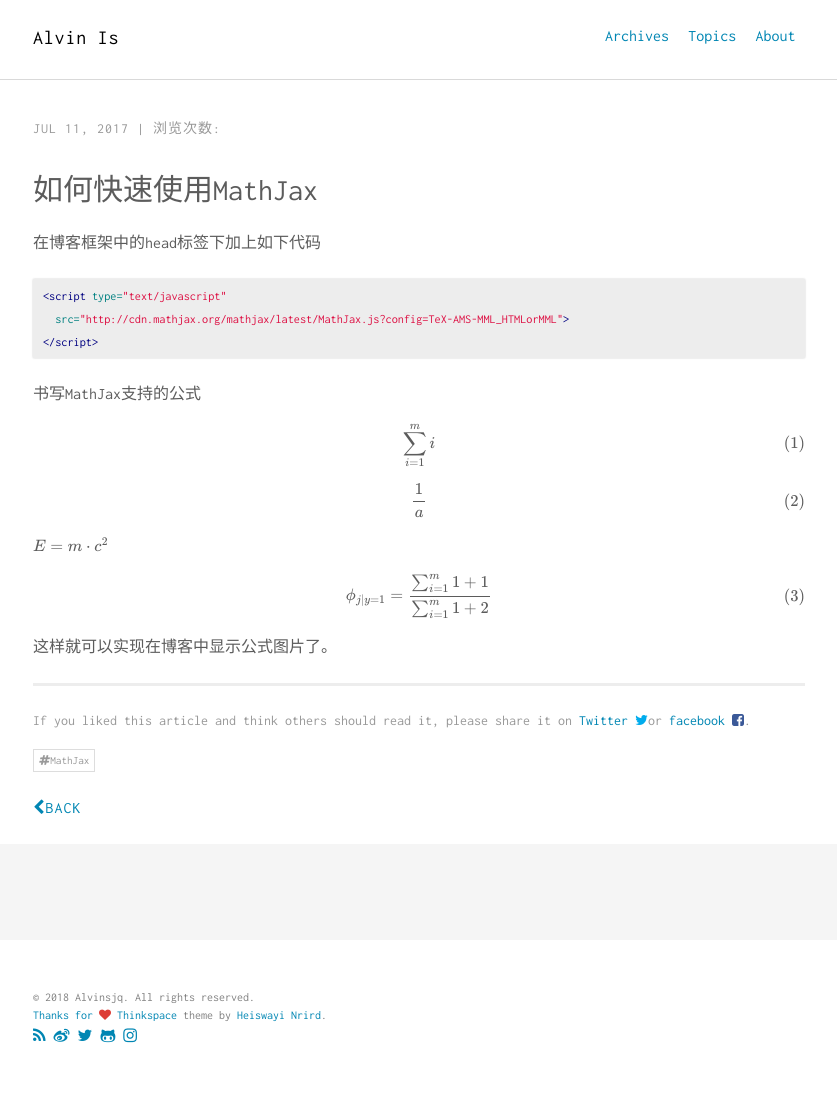
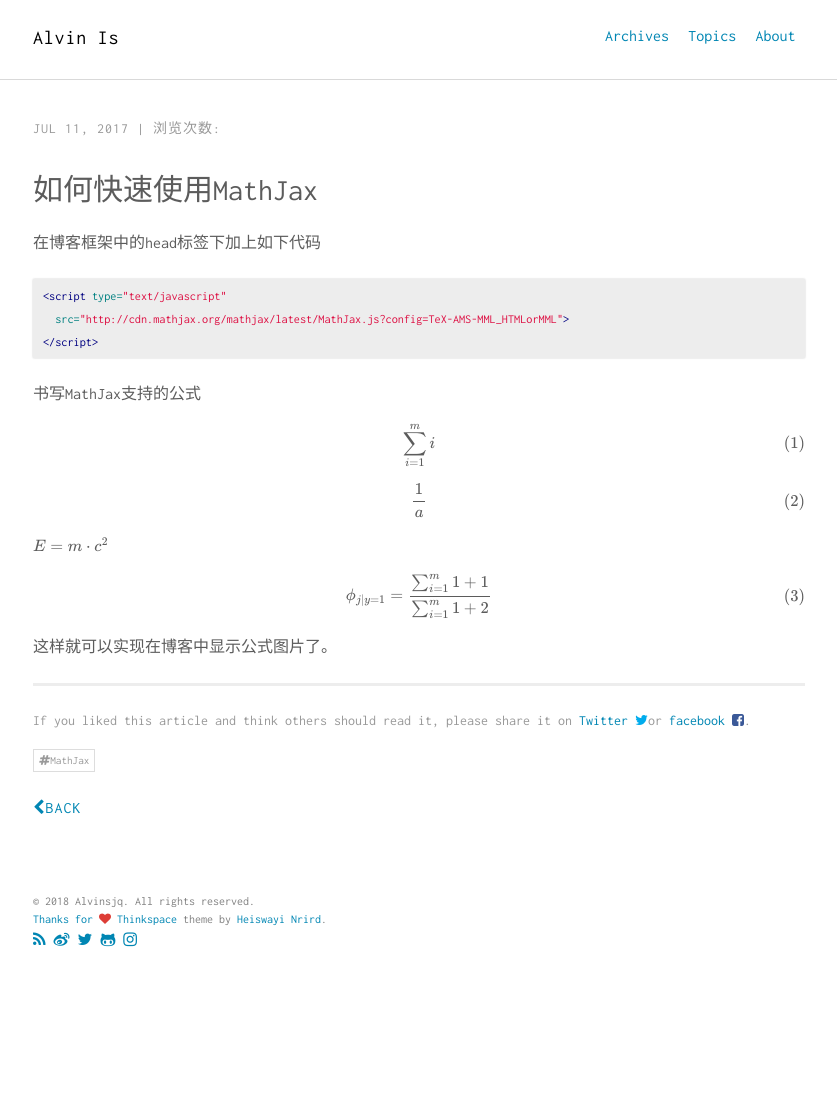
Before and after one commit to Alvinsjq/Alvinsjq.github.io, a Jekyll site: the page built from _posts/2017-07-11-use-Tex.md, in a window 1280 px wide. Shown: the whole page, without its empty margins (221-1058 px from the left). Built offline with Jekyll 4.4.1, drawn with Linux system fonts in a browser that asks for light colours; nearby versions of some CDN libraries; formulas are drawn with MathJax 3; comment, search, counter and statistics services are not loaded; after the commit the page ends 1000 px from its top, so only the background shows below that.

Commit message:
add gitment

```diff
--- a/_includes/comments_gitment.html
+++ b/_includes/comments_gitment.html
@@ -1,24 +1,18 @@
 {% if site.comments %}
 
-<aside id="comments" class="disqus">
-
-     <div class="container">
-			<div id="container">
-			</div>
+<div id="gitmentContainer"></div>
 		<link rel="stylesheet" href="https://imsun.github.io/gitment/style/default.css">
 		<script src="https://imsun.github.io/gitment/dist/gitment.browser.js"></script>
 		<script>
 		var gitment = new Gitment({
-			  id: '', // 可选。默认为 location.href
 		      owner: 'Alvinsjq',
 			  repo: 'Alvinsjq.github.io',
 			  oauth: {
 			    client_id: 'b108345cd65235055f4a',
 			    client_secret: '2faaebf58d2e33a50a022d84c6448d9d9535feda',
 			  },
-			})
-			gitment.render('container')
+		});
+		gitment.render('gitmentContainer');
 </script>
- </div>
- </aside>
+
 {% endif %}
```
Lines whose indentation alone changed are shown as unchanged.
